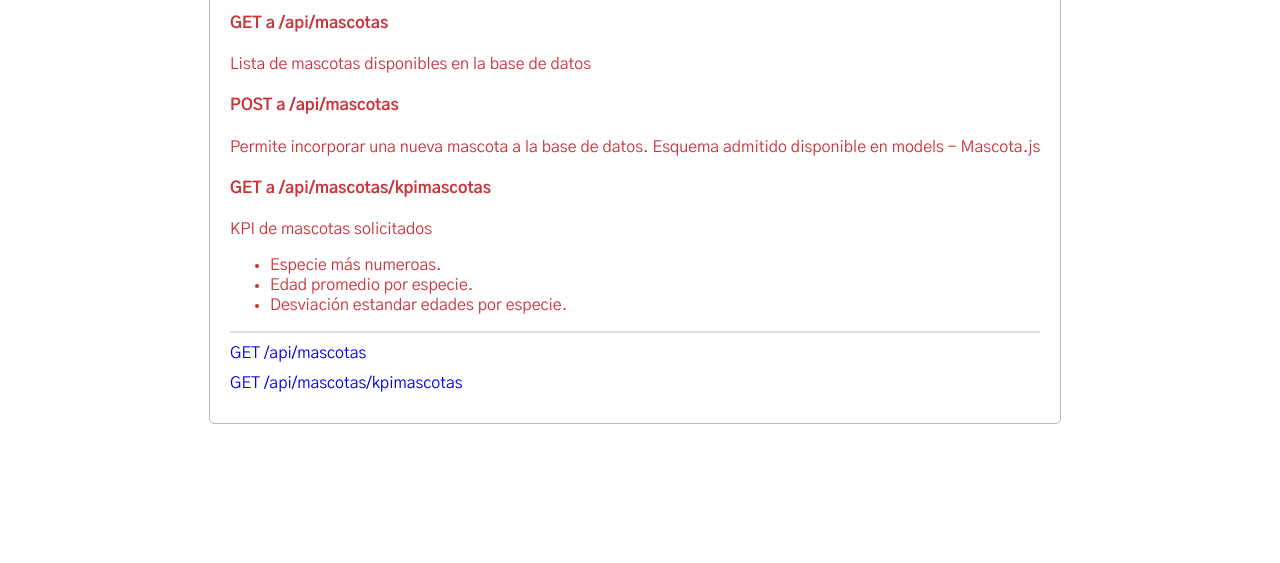
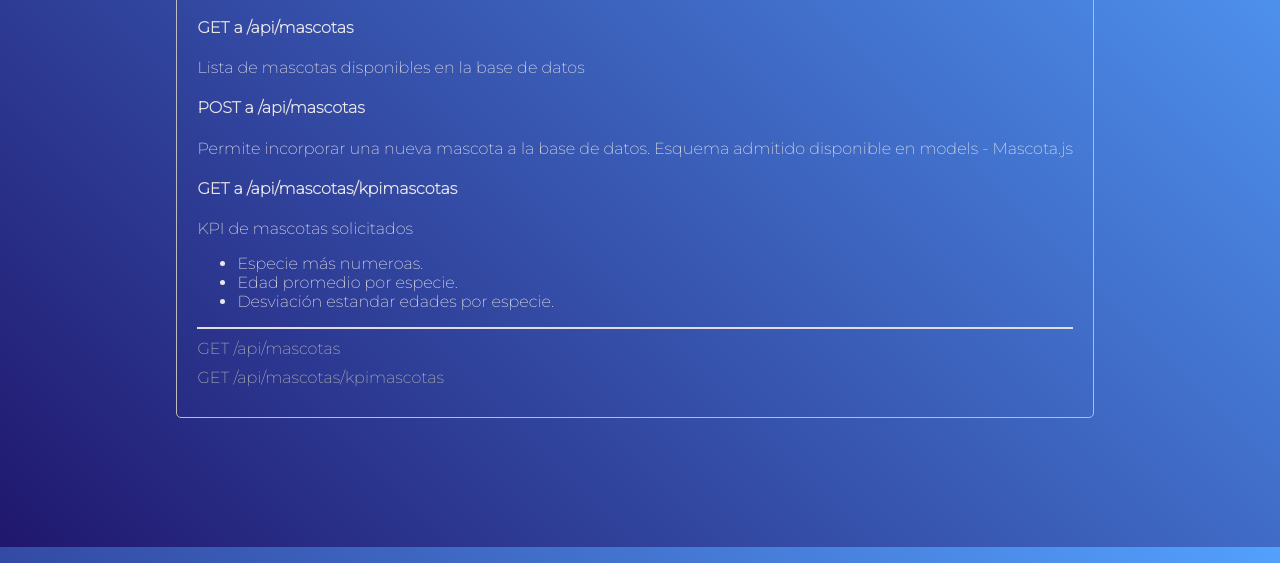
Before and after one commit to MartinLupa/iskaypet-backend-challenge, a website: page public/index.html in a window 1280 px wide. Shown: the part 237-800 px from the top of the page. Drawn offline with Linux system fonts and the light colour scheme.

Commit message:
public css

```diff
--- a/public/index.html
+++ b/public/index.html
@@ -7,7 +7,7 @@
     <link rel="preconnect" href="https://fonts.googleapis.com" />
     <link rel="preconnect" href="https://fonts.gstatic.com" crossorigin />
     <link
-      href="https://fonts.googleapis.com/css2?family=Gothic+A1:wght@100;200;300;400;500;600;700;800;900&family=Lato:ital,wght@1,300;1,400;1,700;1,900&family=Roboto:wght@300;400;500&display=swap"
+      href="https://fonts.googleapis.com/css2?family=Montserrat:wght@200&display=swap"
       rel="stylesheet"
     />
     <style>
@@ -17,14 +17,29 @@
         display: flex;
         justify-content: center;
         align-items: center;
-        font-family: "Gothic A1", sans-serif;
-        color: #cb333b;
+        font-family: "Montserrat", sans-serif;
+        color: #ebe7e7;
+        background: #4261cf;
+        background: -moz-linear-gradient(45deg, #3023ae 0%, #53a0fd 100%);
+        background: -webkit-gradient(
+          linear,
+          left bottom,
+          right top,
+          color-stop(0%, #3023ae),
+          color-stop(100%, #53a0fd)
+        );
+        background: -webkit-linear-gradient(45deg, #1d1281 0%, #53a0fd 100%);
+        background: -o-linear-gradient(45deg, #271e7c 0%, #53a0fd 100%);
+        background: -ms-linear-gradient(45deg, #221975 0%, #53a0fd 100%);
+        background: linear-gradient(45deg, #20176e 0%, #53a0fd 100%);
+        filter: progid:DXImageTransform.Microsoft.gradient( startColorstr='$gradient-start', endColorstr='$gradient-end',GradientType=1 );
       }
       a {
         display: flex;
         flex-direction: column;
         margin: 10px 0;
         text-decoration: none;
+        color: #b5bbb7;
       }
       div {
         padding: 20px;
```
